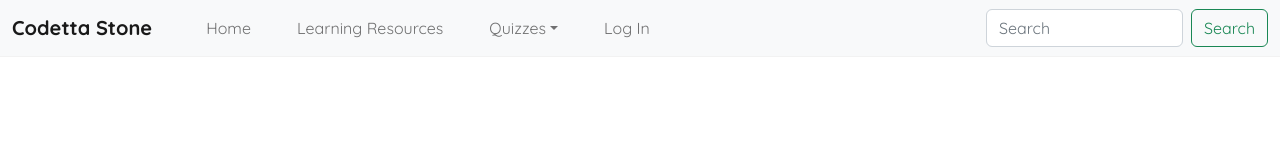
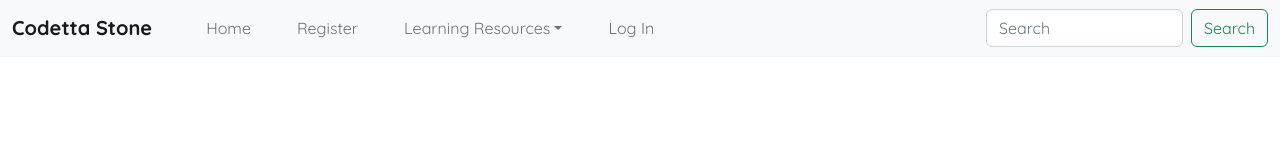
Before and after one commit to SchoolOfCode/bc14_w7_project-frontend-codettastone, a React (Create React App) app in the folder codetta-stone/: page / in a window 1280 px wide. Shown: the top 160 px of the page. Built offline with nearby package versions, Linux system fonts and the light colour scheme.

Commit message:
restructured nav bar

```diff
--- a/codetta-stone/src/Components/Navbar/index.js
+++ b/codetta-stone/src/Components/Navbar/index.js
@@ -20,15 +20,15 @@ function NavScrollExample() {
             navbarScroll
           >
             <Nav.Link href="#action1">Home </Nav.Link>
-            <Nav.Link href="#action2">Learning Resources</Nav.Link>
-            <NavDropdown title="Quizzes" id="navbarScrollingDropdown">
-              <NavDropdown.Item href="#action3">JavaScript Easy</NavDropdown.Item>
+            <Nav.Link href="#action2">Register</Nav.Link>
+            <NavDropdown title="Learning Resources" id="navbarScrollingDropdown">
+              <NavDropdown.Item href="#action3">Resource 1</NavDropdown.Item>
               <NavDropdown.Item href="#action4">
-                JavaScript Medium
+                Resource 2
               </NavDropdown.Item>
               {/* <NavDropdown.Divider /> */}
               <NavDropdown.Item href="#action5">
-                JavaScript Hard
+                Resource 3
               </NavDropdown.Item>
             </NavDropdown>
             <Nav.Link href="#action6">
```
